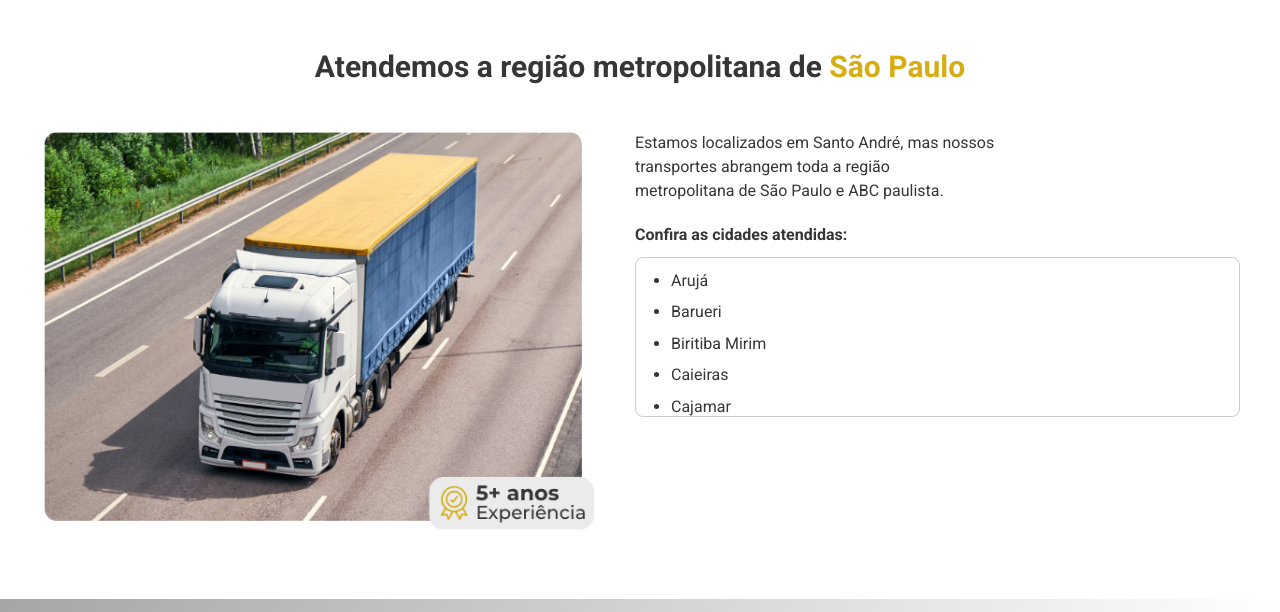
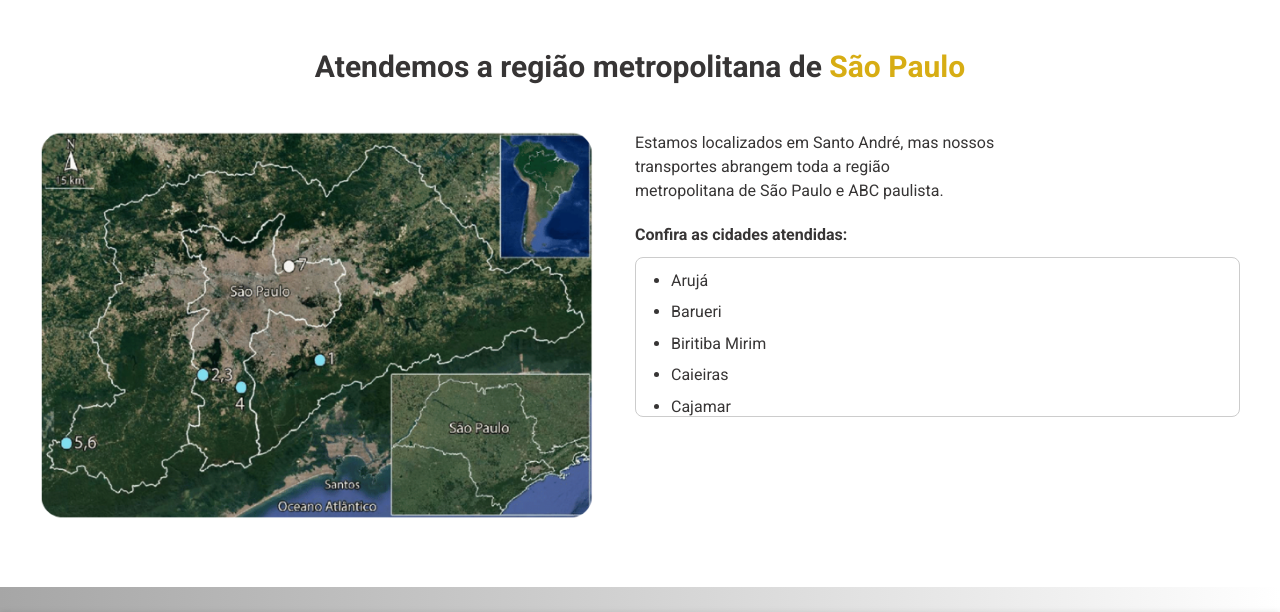
Before and after one commit to BruBritinho/transportadoradd.com.br, a plain HTML site: page index.html in a window 1280 px wide. Shown: the part 2200-2812 px from the top of the page. Drawn offline with Linux system fonts and the light colour scheme.

Commit message:
index.html

```diff
--- a/index.html
+++ b/index.html
@@ -617,7 +617,7 @@
     </h2>
     <div class="especialidades-conteudo">
       <div class="especialidades-img">
-        <img src="Imagem caminhão atualizada.png" alt="Caminhão atendimentos" />
+        <img src="Mapa SAO PAULO.png" alt="Caminhão atendimentos" />
       </div>
       <div class="especialidades-texto">
         <p>
```
